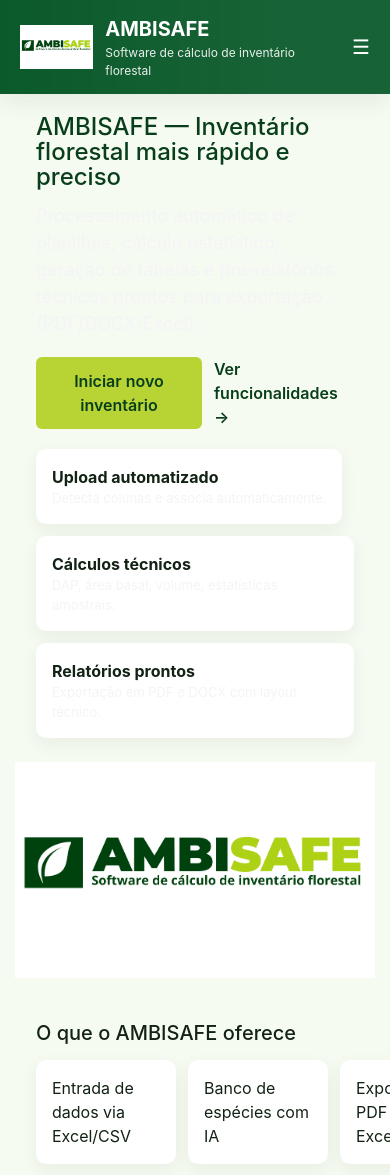
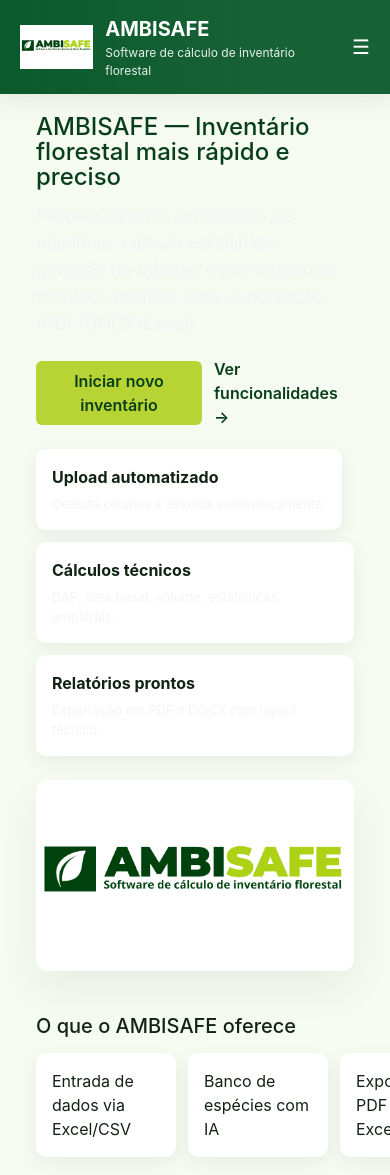
Before and after one commit to victorprojeto90-alt/alisson, a React (Vite) app: page / in a window 390 px wide. Shown: the top 1175 px of the page. Built offline with nearby package versions, Linux system fonts and the light colour scheme; no server answers.

Commit message:
feat(Home): responsive hero and image

```diff
--- a/src/app/pages/Home.tsx
+++ b/src/app/pages/Home.tsx
@@ -27,20 +27,20 @@
         <div className="hero-left">
           <h1>AMBISAFE — Inventário florestal mais rápido e preciso</h1>
           <p>Processamento automático de planilhas, cálculo estatístico, geração de tabelas e pré‑relatórios técnicos prontos para exportação (PDF/DOCX/Excel).</p>
-          <div style={{display:"flex", gap:12}}>
+          <div className="hero-actions">
             <button className="btn-primary" onClick={() => window.location.href = "/projetos/novo"}>Iniciar novo inventário</button>
-            <a href="#features" style={{alignSelf:"center", color:"var(--ambisafe-dark-2)", fontWeight:600}}>Ver funcionalidades →</a>
+            <a className="muted-link" href="#features">Ver funcionalidades →</a>
           </div>
 
           <div className="feature-cards">
-            <div className="card"><strong>Upload automatizado</strong><div style={{fontSize:13,color:"var(--muted)"}}>Detecta colunas e associa automaticamente.</div></div>
-            <div className="card"><strong>Cálculos técnicos</strong><div style={{fontSize:13,color:"var(--muted)"}}>DAP, área basal, volume, estatísticas amostrais.</div></div>
-            <div className="card"><strong>Relatórios prontos</strong><div style={{fontSize:13,color:"var(--muted)"}}>Exportação em PDF e DOCX com layout técnico.</div></div>
+            <div className="card"><strong>Upload automatizado</strong><div className="muted">Detecta colunas e associa automaticamente.</div></div>
+            <div className="card"><strong>Cálculos técnicos</strong><div className="muted">DAP, área basal, volume, estatísticas amostrais.</div></div>
+            <div className="card"><strong>Relatórios prontos</strong><div className="muted">Exportação em PDF e DOCX com layout técnico.</div></div>
           </div>
         </div>
 
-        <div style={{flex:1, textAlign:"center"}}>
-          <img src={logo} alt="AMBISAFE" style={{maxWidth:360}}/>
+        <div className="hero-right">
+          <img src={logo} alt="Logo Ambisafe" className="hero-image"/>
         </div>
       </section>
 
--- a/src/app/styles/brand.css
+++ b/src/app/styles/brand.css
@@ -82,6 +82,12 @@
 .hero h1{ font-size:44px; margin:0 0 12px; color:var(--ambisafe-dark-2); line-height:1.05 }
 .hero p{ color:var(--muted); font-size:18px; margin:0 0 20px; }
 
+.hero-actions{ display:flex; gap:12px; align-items:center; margin:18px 0 }
+.hero-actions .muted-link{ color:var(--ambisafe-dark-2); font-weight:600 }
+.hero-right{ flex:1; display:flex; align-items:center; justify-content:center }
+.hero-image{ max-width:360px; width:100%; height:auto; border-radius:12px; box-shadow:0 18px 40px rgba(6,30,14,0.06); }
+.muted{ font-size:13px; color:var(--muted); margin-top:6px }
+
 .feature-cards{ display:flex; gap:12px; flex-wrap:wrap; margin-top:20px; }
 .card{
 	background:var(--card-bg);
```
